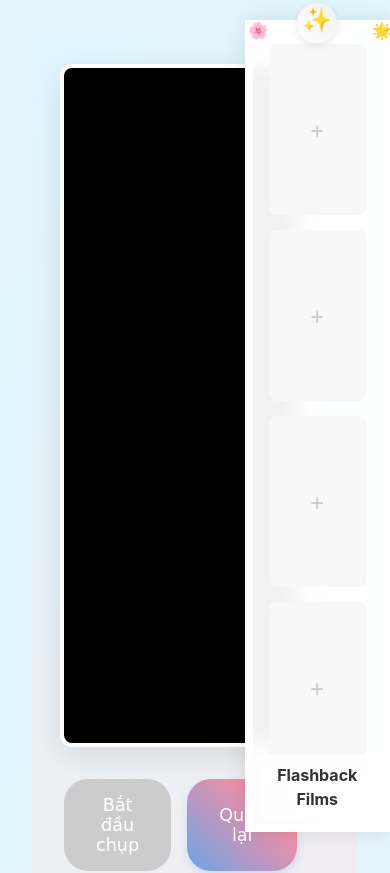
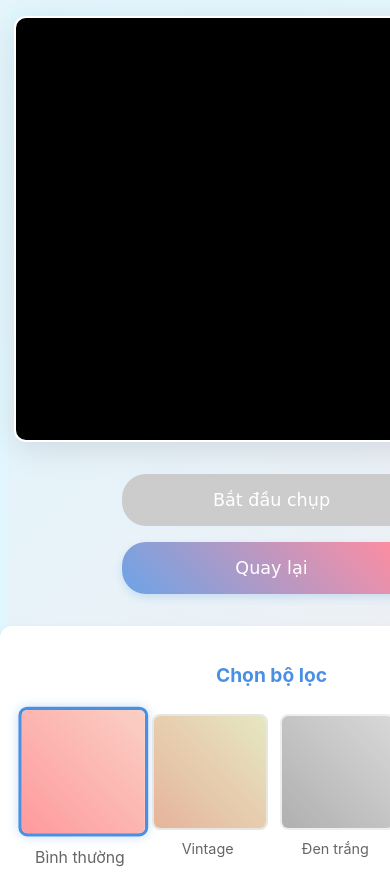
Before and after one commit to VanQuyet04/Photobooth_Advanced, a React (Vite) app: page /capture/1 in a window 390 px wide. Shown: the top 873 px of the page. Built offline with nearby package versions, Linux system fonts and the light colour scheme; no server answers.

Commit message:
feat: add responsive design for mobile devices

```diff
--- a/src/App.css
+++ b/src/App.css
@@ -73,6 +73,33 @@
   padding: 2rem;
 }
 
+/* Media queries cho responsive design */
+@media screen and (max-width: 1200px) {
+  .main-content:has(.home-container) {
+    margin: 0 100px;
+  }
+}
+
+@media screen and (max-width: 768px) {
+  .main-content:has(.home-container) {
+    margin: 0 20px;
+  }
+
+  .main-content:has(.capture-container) {
+    padding: 1rem;
+  }
+}
+
+@media screen and (max-width: 480px) {
+  .main-content:has(.home-container) {
+    margin: 0 10px;
+  }
+
+  .main-content:has(.capture-container) {
+    padding: 0.5rem;
+  }
+}
+
 @keyframes gradientBG {
   0% { background-position: 0% 50%; }
   50% { background-position: 100% 50%; }
--- a/src/components/Capture.css
+++ b/src/components/Capture.css
@@ -484,6 +484,7 @@
   margin-bottom: 1rem;
   width: 100%;
   justify-content: center;
+  flex-wrap: wrap;
 }
 
 .capture-btn, .back-btn, .download-btn, .retake-btn {
@@ -704,3 +705,82 @@
   display: block;
   margin-top: 0.3rem;
 }
+
+/* Media queries cho responsive design */
+@media screen and (max-width: 1200px) {
+  .content-section {
+    width: 70%;
+    margin-right: 30%;
+  }
+
+  .photo-frame-display {
+    width: 30%;
+  }
+}
+
+@media screen and (max-width: 768px) {
+  .capture-container {
+    flex-direction: column;
+  }
+
+  .content-section {
+    width: 100%;
+    margin-right: 0;
+    padding: 1rem;
+  }
+
+  .photo-frame-display {
+    position: relative;
+    width: 100%;
+    max-width: none;
+    height: auto;
+    margin: 1rem 0;
+    flex-direction: row;
+    overflow-x: auto;
+    padding: 10px;
+  }
+
+  .frame-slot {
+    min-width: 120px;
+    height: 160px;
+    margin-right: 10px;
+  }
+
+  .camera-view {
+    height: 60vh;
+  }
+
+  .controls {
+    flex-direction: column;
+    align-items: center;
+  }
+
+  .capture-btn, .back-btn, .download-btn, .retake-btn {
+    width: 100%;
+    max-width: 300px;
+  }
+}
+
+@media screen and (max-width: 480px) {
+  .content-section {
+    padding: 0.5rem;
+  }
+
+  .camera-view {
+    height: 50vh;
+    border-width: 2px;
+  }
+
+  .photo-frame-display {
+    padding: 5px;
+  }
+
+  .frame-slot {
+    min-width: 100px;
+    height: 140px;
+  }
+
+  .countdown-number {
+    font-size: 6rem;
+  }
+}
--- a/src/components/Home.css
+++ b/src/components/Home.css
@@ -81,3 +81,48 @@
 .mode-card:hover::before {
   opacity: 1;
 }
+
+/* Media queries cho responsive design */
+@media screen and (max-width: 768px) {
+  .home-container {
+    padding: 1rem;
+  }
+
+  .home-container h1 {
+    font-size: 2.5rem;
+    margin-bottom: 2rem;
+  }
+
+  .mode-card {
+    width: 100%;
+    max-width: 300px;
+    padding: 1.5rem;
+  }
+
+  .mode-card h2 {
+    font-size: 1.5rem;
+  }
+
+  .mode-card p {
+    font-size: 1rem;
+  }
+}
+
+@media screen and (max-width: 480px) {
+  .home-container {
+    padding: 0.5rem;
+  }
+
+  .home-container h1 {
+    font-size: 2rem;
+    margin-bottom: 1.5rem;
+  }
+
+  .mode-selection {
+    gap: 1rem;
+  }
+
+  .mode-card {
+    padding: 1rem;
+  }
+}
--- a/src/components/PhotoGallery.css
+++ b/src/components/PhotoGallery.css
@@ -90,3 +90,55 @@
   transform: rotate(2deg);
   box-shadow: 0 4px 8px rgba(0, 0, 0, 0.1);
 }
+
+/* Media queries cho responsive design */
+@media screen and (max-width: 1200px) {
+  .photo-gallery {
+    width: 150px;
+  }
+}
+
+@media screen and (max-width: 768px) {
+  .photo-gallery {
+    position: relative;
+    width: 100%;
+    height: auto;
+    padding: 10px;
+    margin: 10px 0;
+  }
+
+  .photo-gallery.left,
+  .photo-gallery.right {
+    left: 0;
+    right: 0;
+  }
+
+  .gallery-container {
+    flex-direction: row;
+    overflow-x: auto;
+    padding: 10px 0;
+  }
+
+  .photo-frame {
+    min-width: 150px;
+    margin: 0 10px;
+  }
+
+  .photo-inner img {
+    height: 150px;
+  }
+}
+
+@media screen and (max-width: 480px) {
+  .photo-gallery {
+    padding: 5px;
+  }
+
+  .photo-frame {
+    min-width: 120px;
+  }
+
+  .photo-inner img {
+    height: 120px;
+  }
+}
```
